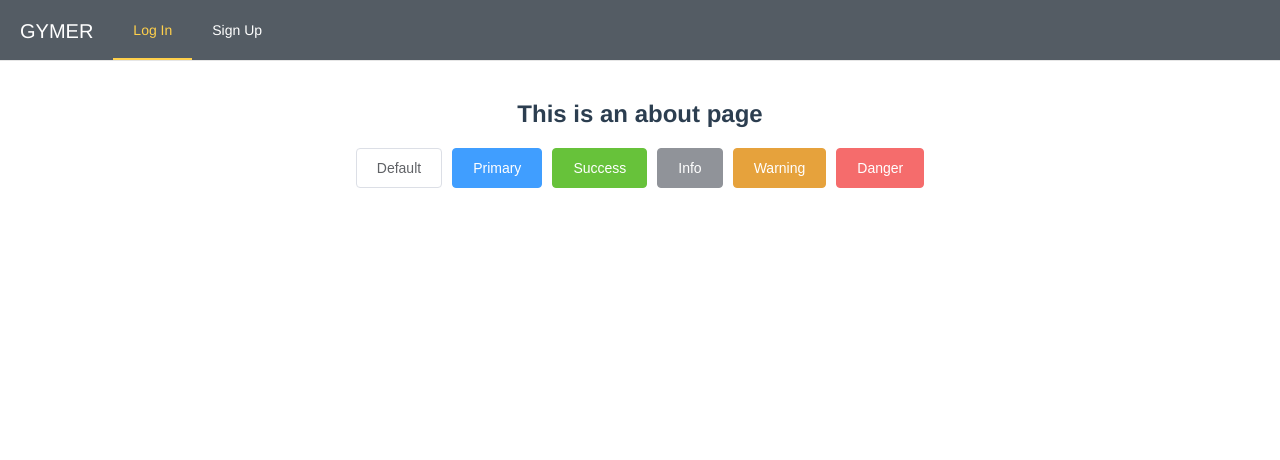
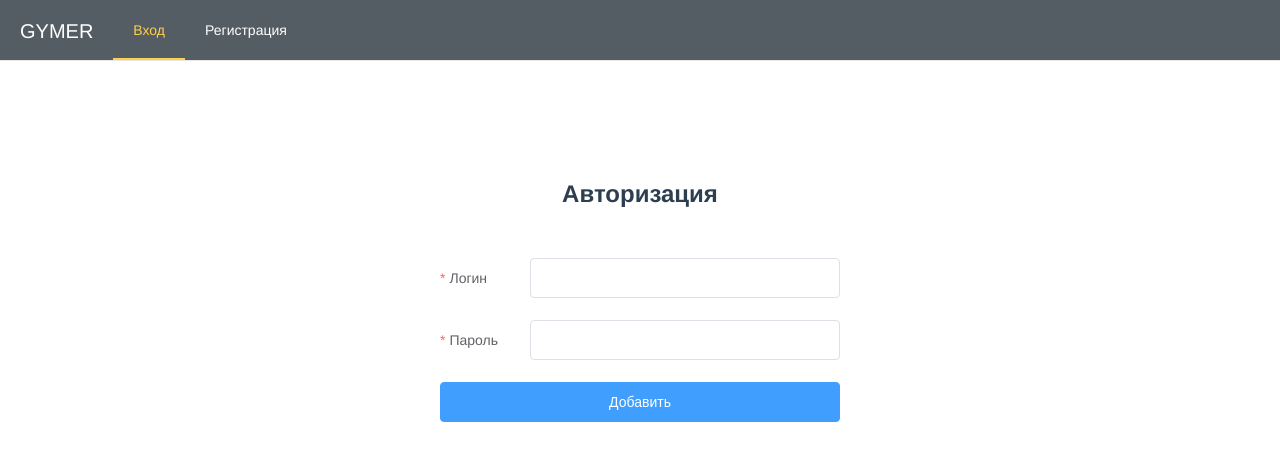
Before and after one commit to artemij-petrovskij/gymer, a Vue app in the folder client/: page /login in a window 1280 px wide. Shown: the top 460 px of the page. Built offline with nearby package versions, Linux system fonts and the light colour scheme.

Commit message:
add login page

```diff
--- a/client/src/App.vue
+++ b/client/src/App.vue
@@ -22,7 +22,7 @@ export default {
 </script>
 
 <style>
-html, body, .el-header{
+html, body, .el-header, .el-main{
   margin:0px;
   padding: 0px;
 }
--- a/client/src/components/Navigation.vue
+++ b/client/src/components/Navigation.vue
@@ -12,8 +12,8 @@
       <el-menu-item index="/">
         <a index="/" class="logo">GYMER</a>
       </el-menu-item>
-      <el-menu-item index="/login">Log In</el-menu-item>
-      <el-menu-item index="/signup">Sign Up</el-menu-item>
+      <el-menu-item index="/login">Вход</el-menu-item>
+      <el-menu-item index="/signup">Регистрация</el-menu-item>
     </el-menu>
   </div>
 </template>
@@ -22,6 +22,7 @@
 .el-menu {
   background-color: red;
 }
+
 .logo {
   font-size: 20px;
   text-decoration: none;
--- a/client/src/views/Login.vue
+++ b/client/src/views/Login.vue
@@ -1,13 +1,102 @@
 <template>
-  <div class="about">
-    <h1>This is an about page</h1>
-    <el-row>
-      <el-button>Default</el-button>
-      <el-button type="primary">Primary</el-button>
-      <el-button type="success">Success</el-button>
-      <el-button type="info">Info</el-button>
-      <el-button type="warning">Warning</el-button>
-      <el-button type="danger">Danger</el-button>
-    </el-row>
+  <div class="login">
+ <h1>Авторизация</h1>
+      <el-form  style="max-width: 400px;position: relative;margin:0px auto;padding:20px;"
+        :model="controls"
+        :rules="rules"
+        ref="controls"
+        label-width="90px"
+        label-position="left "
+      >
+        <el-form-item label="Логин" prop="login">
+          <el-input v-model="controls.login"></el-input>
+        </el-form-item>
+        <el-form-item label="Пароль" prop="password">
+          <el-input v-model="controls.password"></el-input>
+        </el-form-item>
+
+        <el-button type="primary" @click="submitForm('controls')">Добавить</el-button>
+      </el-form>
+
   </div>
 </template>
+
+<script>
+//import { Book } from "@/BookService.js";
+export default {
+  data() {
+    return {
+      controls: {
+        login: "",
+        password: "",
+        genre: "",
+      },
+      rules: {
+        login: [
+          {
+            min: 1,
+            max: 40,
+            required: true,
+            message: "Пожалуйста введите логин",
+            trigger: "change",
+          },
+          {
+            min: 1,
+            max: 40,
+            message: "Длинна не должна превышать 40 символов",
+            trigger: "change",
+          },
+        ],
+        password: [
+          {
+            min: 1,
+            max: 40,
+            required: true,
+            message: "Пожалуйста введите пароль",
+            trigger: "change",
+          },
+        ],
+      },
+    };
+  },
+  methods: {
+    submitForm(formName) {
+      this.$refs[formName].validate((valid) => {
+        if (valid) {
+          this.addBook();
+        } else {
+          return false;
+        }
+      });
+    },
+    async addBook() {
+      /*
+      let data = {
+        login: this.controls.login,
+        password: this.controls.password,
+        genre: this.controls.genre,
+        img: this.controls.img,
+      };
+      await Book.addNewBook(data);
+      */
+      this.$message({
+        message: "xxx",
+        type: "success",
+      });
+    },
+  },
+};
+</script>
+
+<style lang="css" scoped>
+h1 {
+  padding-bottom: 10px;
+}
+.login{
+  padding-top: 100px;
+}
+.el-button{
+  width:100%;
+}
+
+</style>
--- a/client/src/views/Signup.vue
+++ b/client/src/views/Signup.vue
@@ -1,13 +1,102 @@
 <template>
-  <div class="about">
-    <h1>This is an about page</h1>
-    <el-row>
-      <el-button>Default</el-button>
-      <el-button type="primary">Primary</el-button>
-      <el-button type="success">Success</el-button>
-      <el-button type="info">Info</el-button>
-      <el-button type="warning">Warning</el-button>
-      <el-button type="danger">Danger</el-button>
-    </el-row>
+  <div class="login">
+ <h1>Авторизация</h1>
+      <el-form  style="max-width: 400px;position: relative;margin:0px auto;padding:20px;"
+        :model="controls"
+        :rules="rules"
+        ref="controls"
+        label-width="90px"
+        label-position="left "
+      >
+        <el-form-item label="Логин" prop="login">
+          <el-input v-model="controls.login"></el-input>
+        </el-form-item>
+        <el-form-item label="Пароль" prop="password">
+          <el-input v-model="controls.password"></el-input>
+        </el-form-item>
+
+        <el-button type="primary" @click="submitForm('controls')">Добавить</el-button>
+      </el-form>
+
   </div>
 </template>
+
+<script>
+//import { Book } from "@/BookService.js";
+export default {
+  data() {
+    return {
+      controls: {
+        login: "",
+        password: "",
+        genre: "",
+      },
+      rules: {
+        login: [
+          {
+            min: 1,
+            max: 40,
+            required: true,
+            message: "Пожалуйста введите логин",
+            trigger: "change",
+          },
+          {
+            min: 1,
+            max: 40,
+            message: "Длинна не должна превышать 40 символов",
+            trigger: "change",
+          },
+        ],
+        password: [
+          {
+            min: 1,
+            max: 40,
+            required: true,
+            message: "Пожалуйста введите пароль",
+            trigger: "change",
+          },
+        ],
+      },
+    };
+  },
+  methods: {
+    submitForm(formName) {
+      this.$refs[formName].validate((valid) => {
+        if (valid) {
+          this.addBook();
+        } else {
+          return false;
+        }
+      });
+    },
+    async addBook() {
+      /*
+      let data = {
+        login: this.controls.login,
+        password: this.controls.password,
+        genre: this.controls.genre,
+        img: this.controls.img,
+      };
+      await Book.addNewBook(data);
+      */
+      this.$message({
+        message: "xxx",
+        type: "success",
+      });
+    },
+  },
+};
+</script>
+
+<style lang="css" scoped>
+h1 {
+  padding-bottom: 10px;
+}
+.login{
+  padding-top: 100px;
+}
+.el-button{
+  width:100%;
+}
+
+</style>
```
Also changed, not shown: client/src/assets/logo_man.png (added), 1 other file (tests, documents, lock files or other folders).
